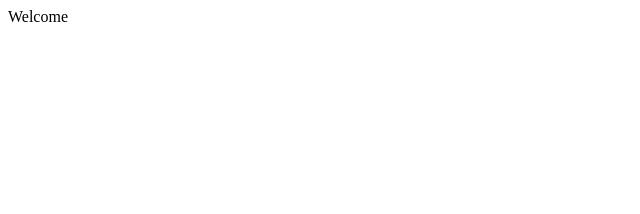
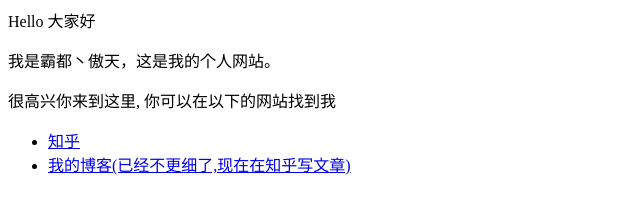
Before and after one commit to Angelo-scut/Angelo-scut.github.io, a plain HTML site: page index.html in a window 1280 px wide. Shown: the whole page, without its empty margins (0-640 px from the left). Drawn offline with Linux system fonts and the light colour scheme.

Commit message:
Update index.html

```diff
--- a/index.html
+++ b/index.html
@@ -1 +1,8 @@
-<p> Welcome <p>
+<p>Hello 大家好</p>
+<p>我是霸都丶傲天，这是我的个人网站。 </p>
+<p>很高兴你来到这里, 你可以在以下的网站找到我</p>
+
+<ul>
+  <li> <a href="https://www.zhihu.com/people/AJLoveChina">知乎</a> </li>
+  <li> <a href="http://hejie.nigeerhuo.com">我的博客(已经不更细了,现在在知乎写文章)</a> </li>
+</ul>
```
